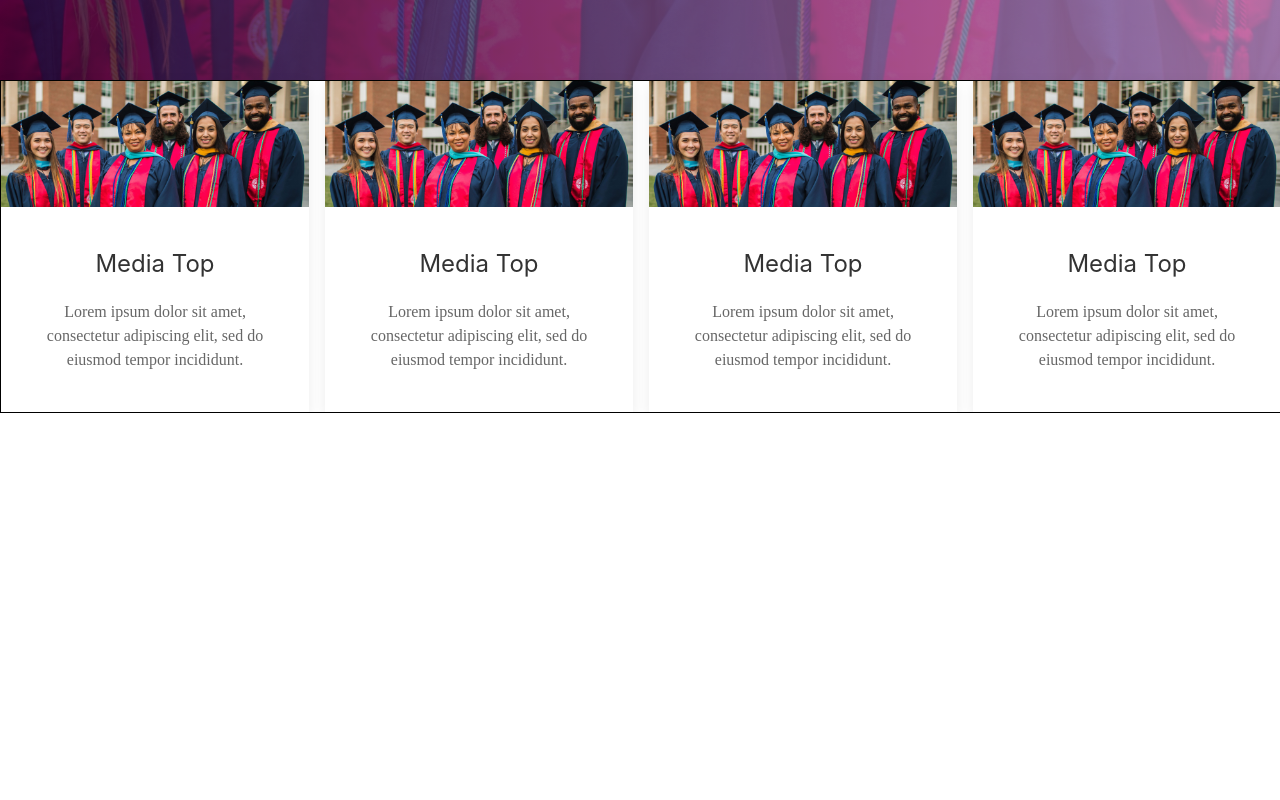
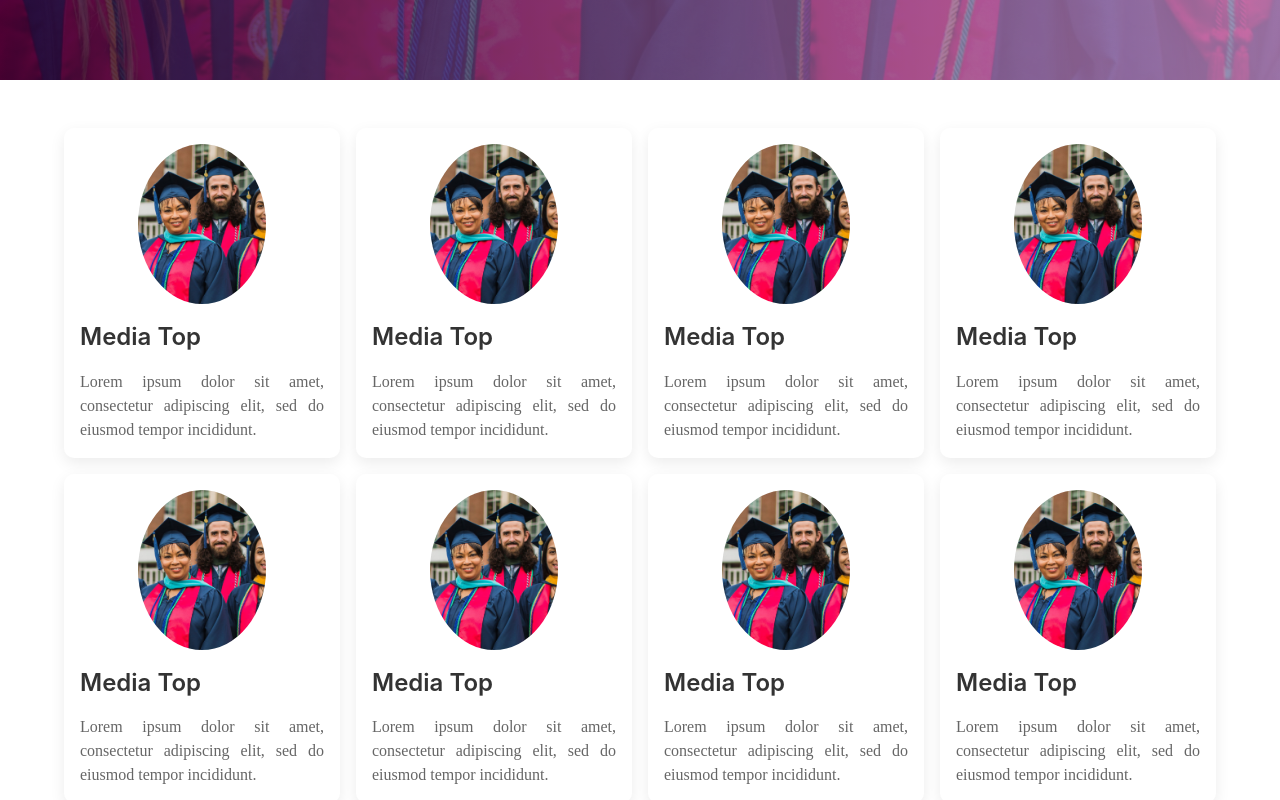
Before and after one commit to Sakhildevan/Reconnect, a React (Create React App) app: page /alumini in a window 1280 px wide. Shown: the part 640-1440 px from the top of the page. Before the commit the page ends 1053 px from the top, so only its background shows below. Built offline with nearby package versions, Linux system fonts and the light colour scheme.

Commit message:
ninth commit

```diff
--- a/src/Alumini/alumini.css
+++ b/src/Alumini/alumini.css
@@ -43,7 +43,42 @@
     margin-bottom: 1.5rem;
 }
 .oooo{
-    border: 1px solid black;
-    width: 100%;
-    margin: 0 auto;
+    width: 90%;
+    margin: 3rem auto;
 }
+.uk-card{
+    border-radius: 10px !important;
+}
+.uk-card-body{
+    margin: 0 !important;
+    padding: 1rem !important;
+    height: 50% !important;
+    /* background: rgb(204,19,223);
+    background: linear-gradient(90deg, rgba(204,19,223,1) 0%, rgba(157,4,246,1) 42%, rgba(0,212,255,1) 100%); */
+}
+.uk-card-media-top{
+    height: 50% !important;
+}
+.uk-card-media-top img{
+    height: 20vh !important;
+    object-fit: cover;
+    border-radius: 50% !important;
+    width: 10vw !important;
+    margin-top: 1rem;
+}
+.uk-card-body h3{
+    margin-bottom: 1rem;
+    padding: 0 !important;
+
+}
+.uk-card-title{
+    text-align: left;
+    font-weight: 600 !important;
+}
+.uk-card-body p{
+    text-align: justify;
+    margin-top: 0;
+}
+.uk-card-media-top img{
+    border-radius: 10px ;
+}
--- a/src/Alumini/alumini.js
+++ b/src/Alumini/alumini.js
@@ -19,6 +19,94 @@ function Alumini() {
       </div>
       <div className='oooo'>
         <Grid container spacing={2}>
+          <Grid item xs={6} md={3}>
+            <div className="uk-card uk-card-default">
+              <div class="uk-card-media-top">
+                <img src={bg1} width="1800" height="1200" alt=""></img>
+              </div>
+              <div class="uk-card-body">
+                <h3 class="uk-card-title">Media Top</h3>
+                <p>Lorem ipsum dolor sit amet, consectetur adipiscing elit, sed do eiusmod tempor incididunt.</p>
+              </div>
+            </div>
+          </Grid>
+          <Grid item xs={6} md={3}>
+            <div className="uk-card uk-card-default">
+              <div className="uk-card-media-top">
+                <img src={bg1} width="1800" height="1200" alt=""></img>
+              </div>
+              <div className="uk-card-body">
+                <h3 class="uk-card-title">Media Top</h3>
+                <p>Lorem ipsum dolor sit amet, consectetur adipiscing elit, sed do eiusmod tempor incididunt.</p>
+              </div>
+            </div>
+          </Grid>
+          <Grid item xs={6} md={3}>
+            <div className="uk-card uk-card-default">
+              <div className="uk-card-media-top">
+                <img src={bg1} width="1800" height="1200" alt=""></img>
+              </div>
+              <div className="uk-card-body">
+                <h3 className="uk-card-title">Media Top</h3>
+                <p>Lorem ipsum dolor sit amet, consectetur adipiscing elit, sed do eiusmod tempor incididunt.</p>
+              </div>
+            </div>
+          </Grid>
+          <Grid item xs={6} md={3}>
+            <div className="uk-card uk-card-default">
+              <div className="uk-card-media-top">
+                <img src={bg1} width="1800" height="1200" alt=""></img>
+              </div>
+              <div className="uk-card-body">
+                <h3 className="uk-card-title">Media Top</h3>
+                <p>Lorem ipsum dolor sit amet, consectetur adipiscing elit, sed do eiusmod tempor incididunt.</p>
+              </div>
+            </div>
+          </Grid>
+          <Grid item xs={6} md={3}>
+            <div className="uk-card uk-card-default">
+              <div className="uk-card-media-top">
+                <img src={bg1} width="1800" height="1200" alt=""></img>
+              </div>
+              <div className="uk-card-body">
+                <h3 className="uk-card-title">Media Top</h3>
+                <p>Lorem ipsum dolor sit amet, consectetur adipiscing elit, sed do eiusmod tempor incididunt.</p>
+              </div>
+            </div>
+          </Grid>
+          <Grid item xs={6} md={3}>
+            <div className="uk-card uk-card-default">
+              <div className="uk-card-media-top">
+                <img src={bg1} width="1800" height="1200" alt=""></img>
+              </div>
+              <div className="uk-card-body">
+                <h3 className="uk-card-title">Media Top</h3>
+                <p>Lorem ipsum dolor sit amet, consectetur adipiscing elit, sed do eiusmod tempor incididunt.</p>
+              </div>
+            </div>
+          </Grid>
+          <Grid item xs={6} md={3}>
+            <div className="uk-card uk-card-default">
+              <div className="uk-card-media-top">
+                <img src={bg1} width="1800" height="1200" alt=""></img>
+              </div>
+              <div className="uk-card-body">
+                <h3 className="uk-card-title">Media Top</h3>
+                <p>Lorem ipsum dolor sit amet, consectetur adipiscing elit, sed do eiusmod tempor incididunt.</p>
+              </div>
+            </div>
+          </Grid>
+          <Grid item xs={6} md={3}>
+            <div className="uk-card uk-card-default">
+              <div className="uk-card-media-top">
+                <img src={bg1} width="1800" height="1200" alt=""></img>
+              </div>
+              <div className="uk-card-body">
+                <h3 className="uk-card-title">Media Top</h3>
+                <p>Lorem ipsum dolor sit amet, consectetur adipiscing elit, sed do eiusmod tempor incididunt.</p>
+              </div>
+            </div>
+          </Grid>
           <Grid item xs={6} md={3}>
             <div class="uk-card uk-card-default">
               <div class="uk-card-media-top">
```
